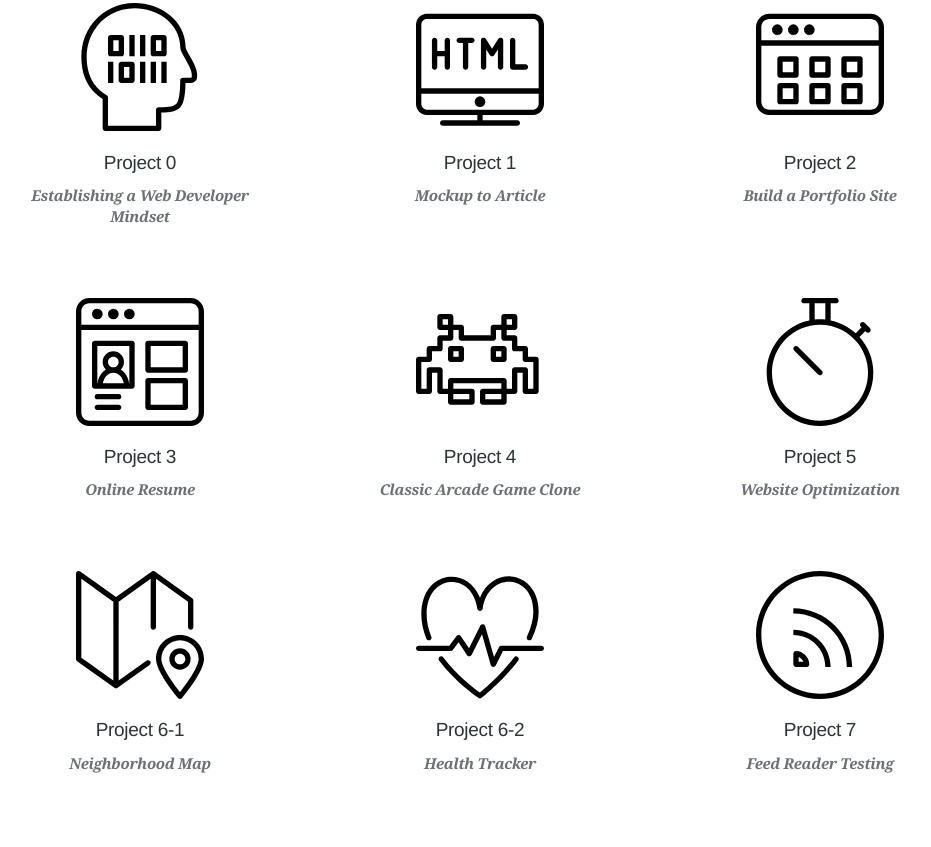
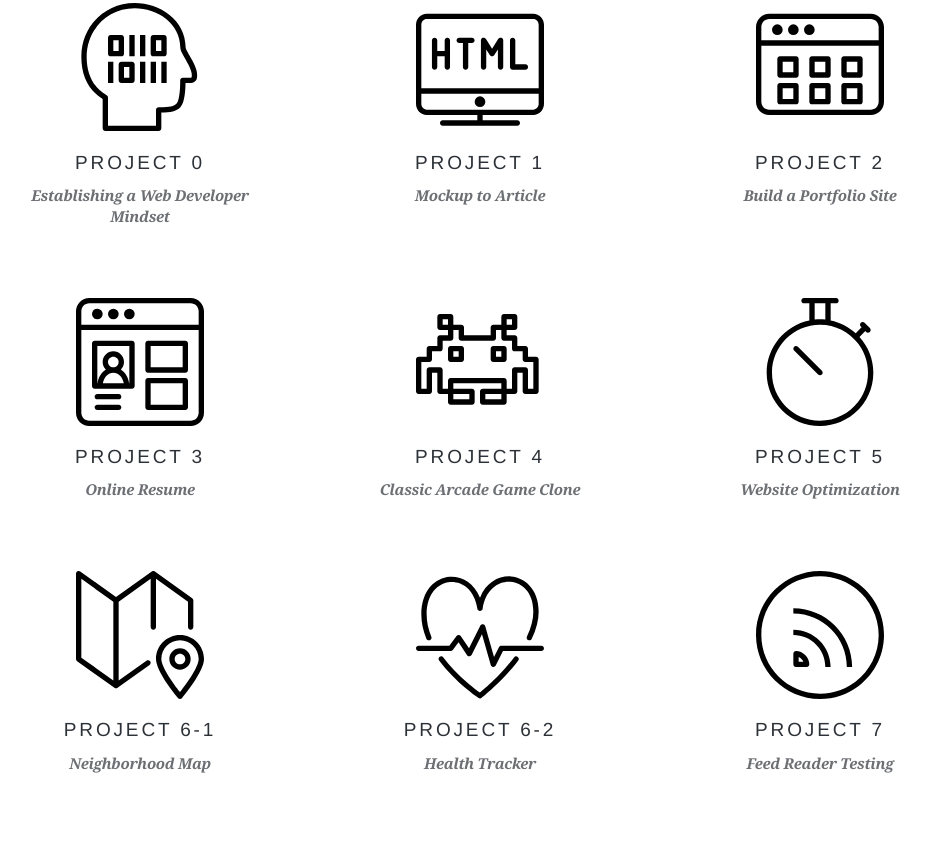
Before and after one commit to ianclaudius/ianclaudius.github.io, a plain HTML site: page index.html in a window 1280 px wide. Shown: the part 1275-2122 px from the top of the page, without its empty margins (160-1091 px from the left). Drawn offline with nearby package versions, Linux system fonts and the light colour scheme.

Commit message:
More font tweaks

```diff
--- a/index.html
+++ b/index.html
@@ -40,7 +40,7 @@
 
     <div class="block text-center">
       <h3 class="block-title text-uppercase">Featured Work</h1>
-      <h4 class="text-muted text-serif"><em>(Right now it’s a little sparse, but I’ve only just started my Nanodegree!)</em></h4>
+      <h4 class="text-muted">Right now it’s a little sparse, but I’ve only just started my Nanodegree!)</h4>
     </div>
 
     <div class="block block-secondary block-bordered app-block-portfolio-grid">
@@ -49,17 +49,17 @@
         <div class="row app-portfolio-grid">
           <div class="col-sm-4 p-x-md m-b-lg">
             <img class="m-b" src="img/project-0.svg" alt="Project 0 Preview">
-            <h4>Project 0</h4>
+            <h4 class="text-uppercase">Project 0</h4>
             <p class="text-serif"><em>Establishing a Web Developer Mindset</em></p>
           </div>
           <div class="col-sm-4 p-x-md m-b-lg">
             <img class="m-b" src="img/project-1.svg" alt="Project 1 Preview">
-            <h4>Project 1</h4>
+            <h4 class="text-uppercase">Project 1</h4>
             <p class="text-serif"><em>Mockup to Article</em></p>
           </div>
           <div class="col-sm-4 p-x-md m-b-lg">
             <img class="m-b" src="img/project-2.svg" alt="Project 2 Preview">
-            <h4>Project 2</h4>
+            <h4 class="text-uppercase">Project 2</h4>
             <p class="text-serif"><em>Build a Portfolio Site</em></p>
           </div>
         </div>
@@ -67,17 +67,17 @@
         <div class="row app-portfolio-grid">
           <div class="col-sm-4 p-x-md m-b-lg">
             <img class="m-b" src="img/project-3.svg" alt="Project 3 Preview">
-            <h4>Project 3</h4>
+            <h4 class="text-uppercase">Project 3</h4>
             <p class="text-serif"><em>Online Resume</em></p>
           </div>
           <div class="col-sm-4 p-x-md m-b-lg">
             <img class="m-b" src="img/project-4.svg" alt="Project 4 Preview">
-            <h4>Project 4</h4>
+            <h4 class="text-uppercase">Project 4</h4>
             <p class="text-serif"><em>Classic Arcade Game Clone</em></p>
           </div>
           <div class="col-sm-4 p-x-md m-b-lg">
             <img class="m-b" src="img/project-5.svg" alt="Project 5 Preview">
-            <h4>Project 5</h4>
+            <h4 class="text-uppercase">Project 5</h4>
             <p class="text-serif"><em>Website Optimization</em></p>
           </div>
         </div>
@@ -85,17 +85,17 @@
         <div class="row app-portfolio-grid">
           <div class="col-sm-4 p-x-md m-b-lg">
             <img class="m-b" src="img/project-6-1.svg" alt="Project 6-1 Preview">
-            <h4>Project 6-1</h4>
+            <h4 class="text-uppercase">Project 6-1</h4>
             <p class="text-serif"><em>Neighborhood Map</em></p>
           </div>
           <div class="col-sm-4 p-x-md m-b-lg">
             <img class="m-b" src="img/project-6-2.svg" alt="Project 6-2 Preview">
-            <h4>Project 6-2</h4>
+            <h4 class="text-uppercase">Project 6-2</h4>
             <p class="text-serif"><em>Health Tracker</em></p>
           </div>
           <div class="col-sm-4 p-x-md m-b-lg">
             <img class="m-b" src="img/project-7.svg" alt="Project 7 Preview">
-            <h4>Project 7</h4>
+            <h4 class="text-uppercase">Project 7</h4>
             <p class="text-serif"><em>Feed Reader Testing</em></p>
           </div>
         </div>
```
